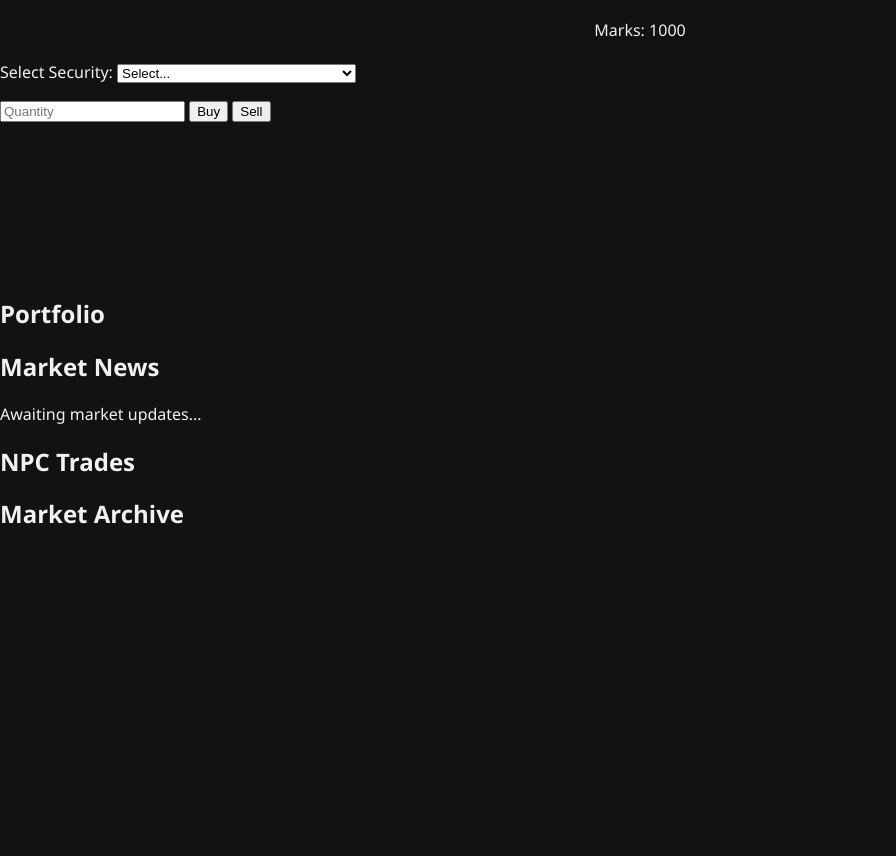
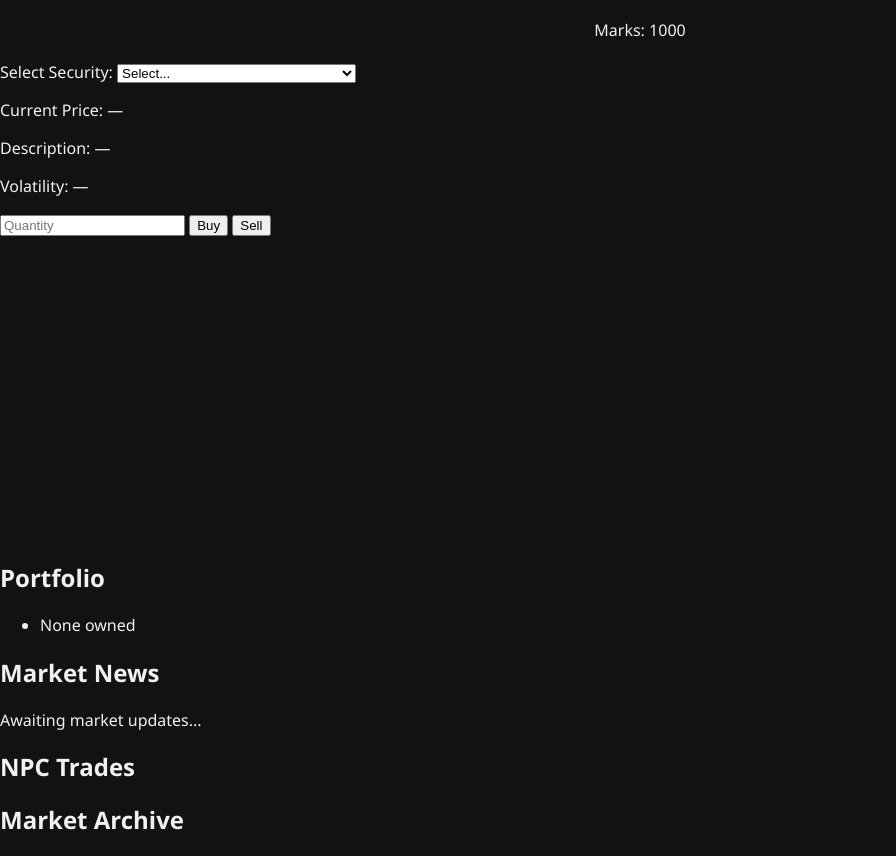
Before and after one commit to tenjyn/fable-market-exchange, a plain HTML site: page index.html in a window 1280 px wide. Shown: the part 67-923 px from the top of the page, without its empty margins (0-896 px from the left). Before the commit the page ends 800 px from the top, so only its background shows below. Drawn offline with nearby package versions, Linux system fonts and the light colour scheme.

Commit message:
Update index.html

```diff
--- a/index.html
+++ b/index.html
@@ -1,10 +1,10 @@
 <!DOCTYPE html>
 <html lang="en">
 <head>
-  <meta charset="UTF-8" />
-  <meta name="viewport" content="width=device-width, initial-scale=1.0" />
+  <meta charset="UTF-8">
+  <meta name="viewport" content="width=device-width, initial-scale=1.0">
   <title>Fable Markets Exchange</title>
-  <link rel="stylesheet" href="style.css" />
+  <link rel="stylesheet" href="style.css">
   <script src="https://cdn.jsdelivr.net/npm/chart.js"></script>
 </head>
 <body>
@@ -21,17 +21,17 @@
       </select>
 
       <div class="stat-panel">
-        <p id="priceData"></p>
-        <p id="descriptionData"></p>
-        <p id="volatilityData"></p>
+        <p id="priceData">Current Price: —</p>
+        <p id="descriptionData">Description: —</p>
+        <p id="volatilityData">Volatility: —</p>
       </div>
 
-      <input type="number" id="tradeQty" min="1" placeholder="Quantity" />
+      <input type="number" id="tradeQty" min="1" placeholder="Quantity">
       <button id="buyButton">Buy</button>
       <button id="sellButton">Sell</button>
 
       <div id="priceChartContainer">
-        <canvas id="priceChart"></canvas>
+        <canvas id="priceChart" width="600" height="300"></canvas>
       </div>
 
       <div id="detailsPanel"></div>
@@ -39,7 +39,9 @@
 
     <section id="portfolio">
       <h2>Portfolio</h2>
-      <ul id="portfolioList"></ul>
+      <ul id="portfolioList">
+        <li>None owned</li>
+      </ul>
     </section>
 
     <section id="marketNews">
```
